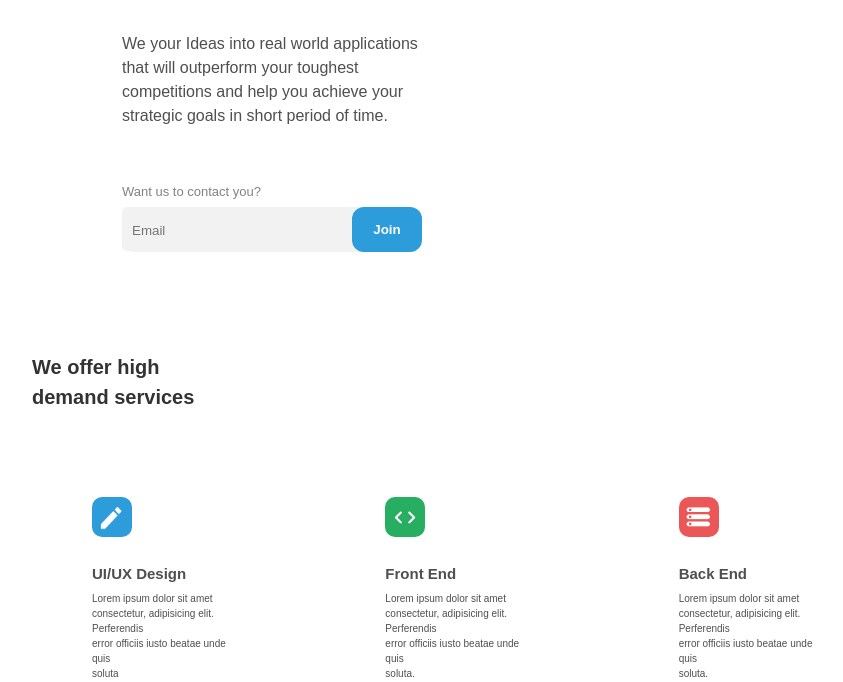
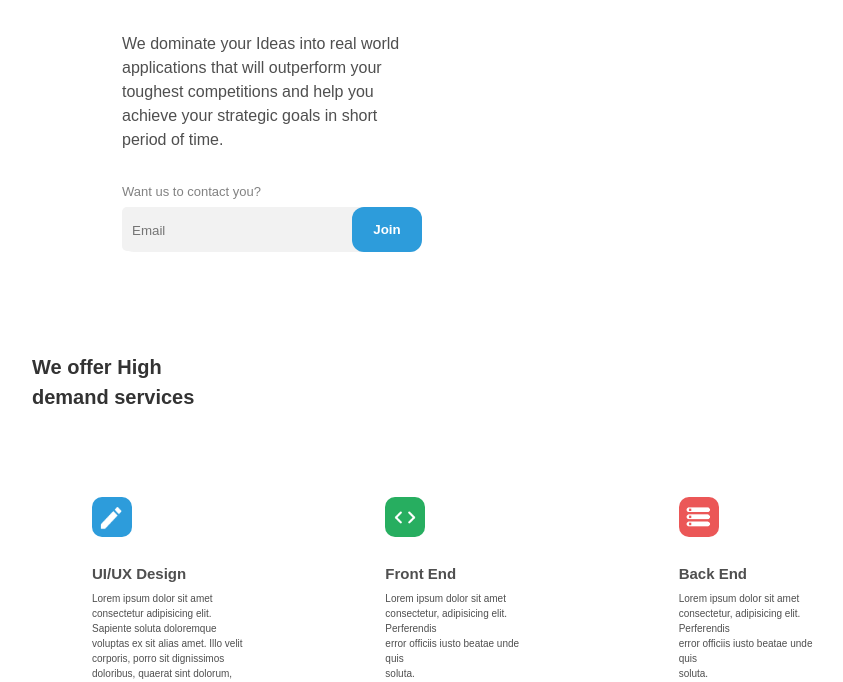
Before and after one commit to beekay19/practice, a plain HTML site: page Index.html in a window 1280 px wide. Shown: the part 108-790 px from the top of the page, without its empty margins (178-1021 px from the left). Drawn offline with Linux system fonts and the light colour scheme.

Commit message:
still learning

```diff
--- a/Index.html
+++ b/Index.html
@@ -20,7 +20,7 @@
             </div>
             <div class="g3-c">
                 <p>
-                We   your Ideas into real world applications that will outperform your toughest competitions and help you achieve your strategic goals in short period of time.
+                We  dominate your Ideas into real world applications that will outperform your toughest competitions and help you achieve your strategic goals in short period of time.
                 </p>
             </div>
 
@@ -40,7 +40,7 @@
         </div>
 
         <h1>
-            <b> We offer high <br> demand services</b>
+            <b> We offer High <br> demand services</b>
            </h1>
 
            <section class="boxes">
@@ -49,7 +49,7 @@
                  <img src="image/Capture3.PNG" alt="">
                  <h2>UI/UX Design</h2>
                  <p>
-                   Lorem ipsum dolor sit amet <br> consectetur, adipisicing elit. Perferendis <br> error officiis iusto beatae unde quis <br> soluta
+                   Lorem ipsum dolor sit amet consectetur adipisicing elit. Sapiente soluta doloremque voluptas ex sit alias amet. Illo velit corporis, porro sit dignissimos doloribus, quaerat sint dolorum, soluta facere necessitatibus debitis! ipsum dolor sit amet <br> consectetur, adipisicing elit. Perferendis <br> error officiis iusto beatae unde quis <br> soluta
                  </p>
                  <button class="button">Get started</button>
                </div>
```
